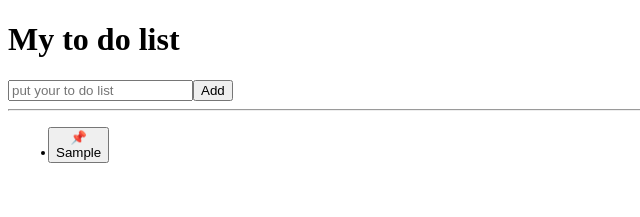
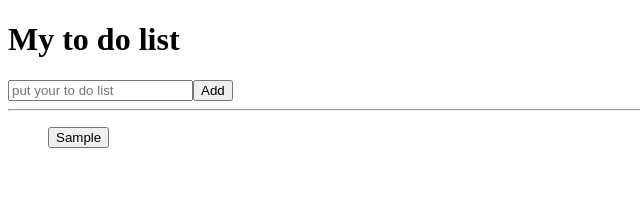
Before and after one commit to tallguy188/ToDoList_react, a React (Create React App) app: page / in a window 1280 px wide. Both pictures are taken after typing "Sample" into the empty fields and a click on the button "Add". Shown: the top 217 px of the page, without its empty margins (0-640 px from the left). Built offline with nearby package versions, Linux system fonts and the light colour scheme.

Commit message:
Stop button event

```diff
--- /dev/null
+++ b/src/App.css
@@ -0,0 +1,13 @@
+ul {
+  list-style-type: none;
+  display: flex;
+  align-content: flex-start;
+  flex-direction: column;
+  flex-wrap: wrap;
+  overflow: auto;
+  margin-bottom: 10px;
+}
+
+ul button {
+  margin-bottom: 10px;
+}
--- a/src/App.js
+++ b/src/App.js
@@ -1,6 +1,7 @@
 import { useState } from "react";
 import Button from "./Button";
 import ReactDOM from "react-dom";
+import "./App.css";
 
 function App() {
   const [toDo, settoDo] = useState("");
@@ -11,9 +12,15 @@ function App() {
 
   const onSubmit = (event) => {
     event.preventDefault();
+    event.stopPropagation();
     console.log(toDo);
     settoDo("");
     settoDos((nowArray) => [toDo, ...nowArray]);
+    console.log(event);
+  };
+
+  const onClick = (event) => {
+    event.preventDefault();
   };
 
   return (
@@ -26,12 +33,11 @@ function App() {
           type="text"
           placeholder="put your to do list"
         ></input>
-        <Button text={toDo} />
+        <Button />
         <hr></hr>
         <ul>
           {toDos.map((todo, index) => (
-            <button>
-              📌
+            <button key={index}>
               <li key={index}>{todo}</li>
             </button>
           ))}
--- a/src/Button.js
+++ b/src/Button.js
@@ -2,7 +2,7 @@ import { useState } from "react";
 import ReactDOM from "react-dom";
 import App from "./App";
 
-function Button(prop) {
+function Button() {
   /* const [todoSpan, setSpanList] = useState([]);
 
   const Span = () => {
```
